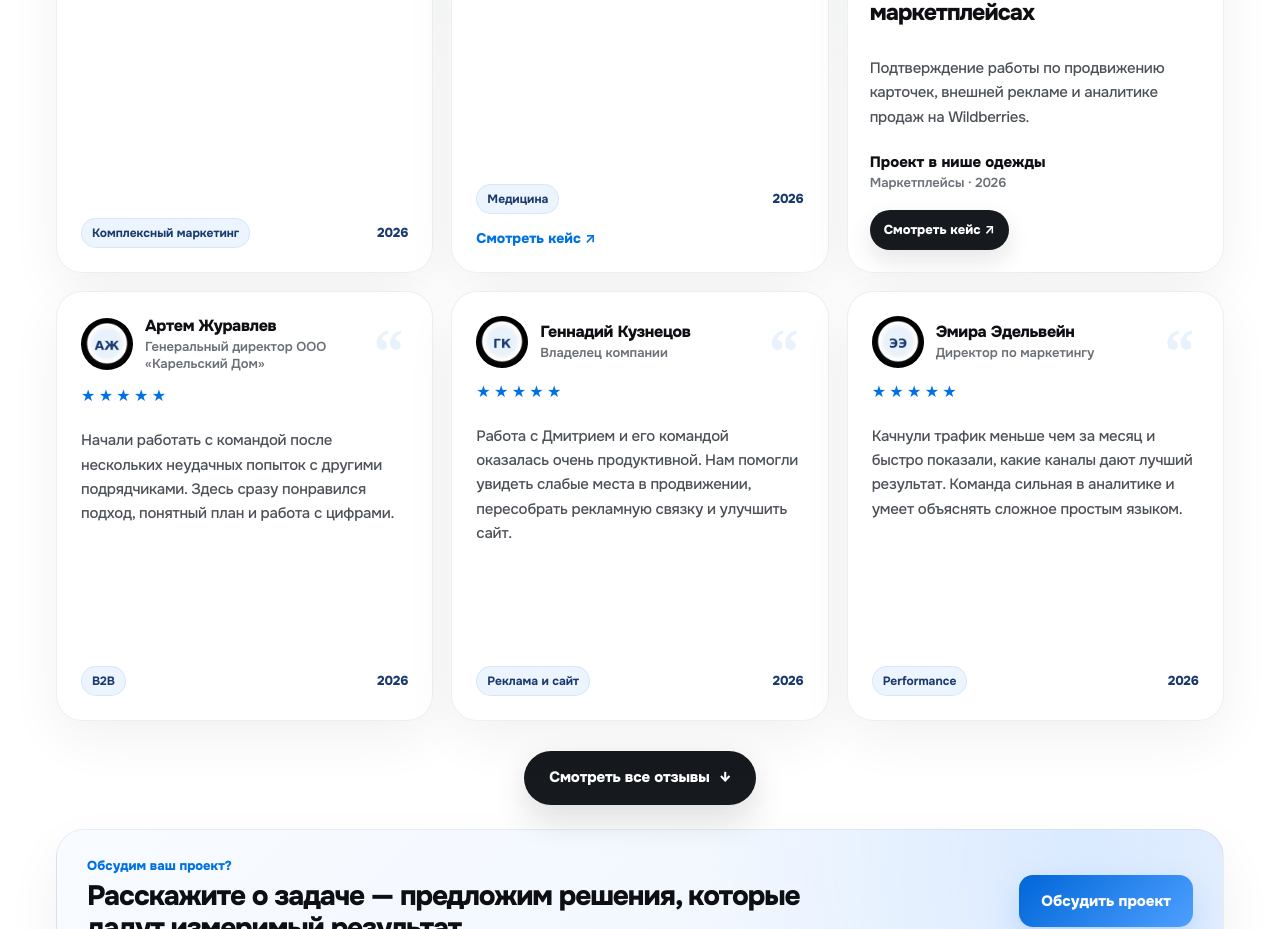
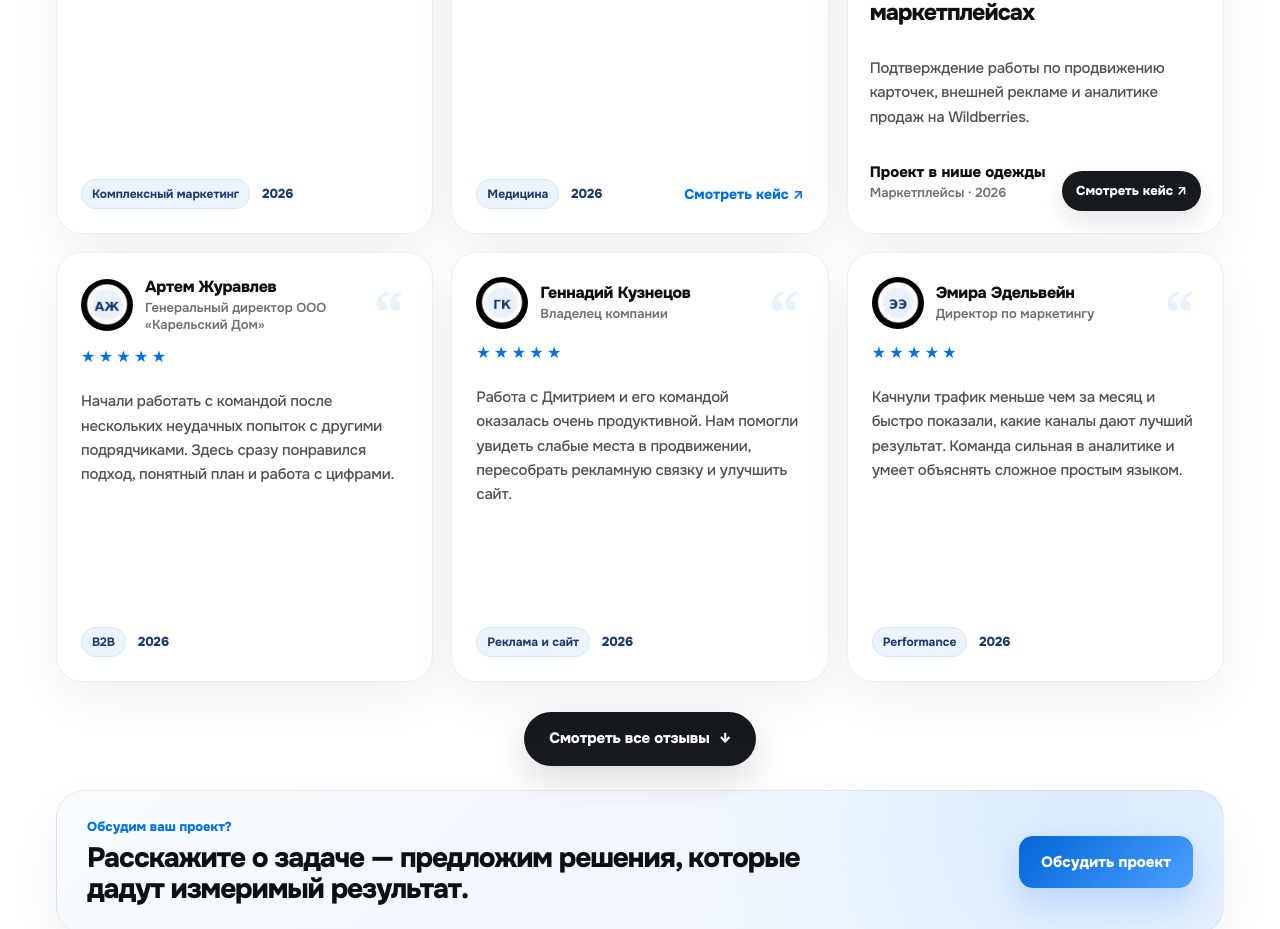
Before and after one commit to makeallperfectcompany/map2, a Next.js app: page /reviews in a window 1280 px wide. Shown: the part 1180-2109 px from the top of the page. Built offline with nearby package versions, Linux system fonts and the light colour scheme.

Commit message:
reviews: fix card bottom layout so caseLink doesn't overflow

```diff
--- a/src/components/sections/ReviewsIndexSection.module.css
+++ b/src/components/sections/ReviewsIndexSection.module.css
@@ -240,6 +240,11 @@
 .letterBottom {
   margin-top: auto;
   padding-top: 24px;
+  display: flex;
+  flex-wrap: wrap;
+  align-items: center;
+  justify-content: space-between;
+  gap: 12px;
 }
 
 .cardFooter {
@@ -270,10 +275,10 @@
 
 .caseLink {
   display: inline-flex;
-  margin-top: 16px;
   color: #0071e3;
   text-decoration: none;
   font: 750 14px/1.2 Onest, Inter, system-ui, sans-serif;
+  white-space: nowrap;
 }
 
 .letterCard {
```
